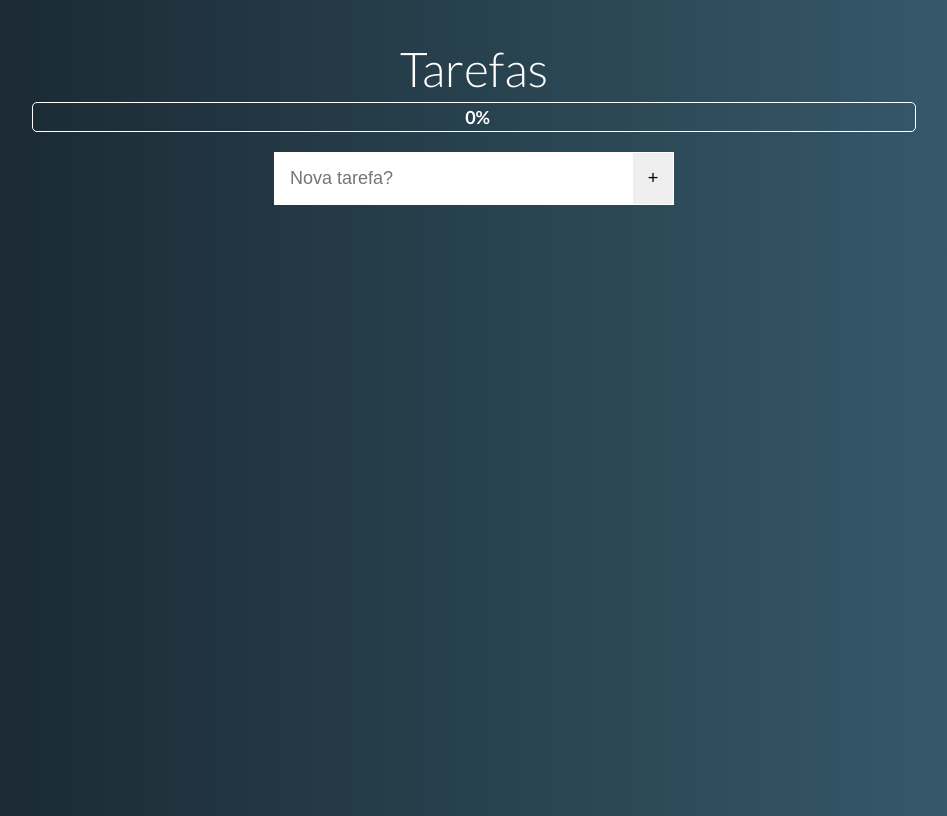
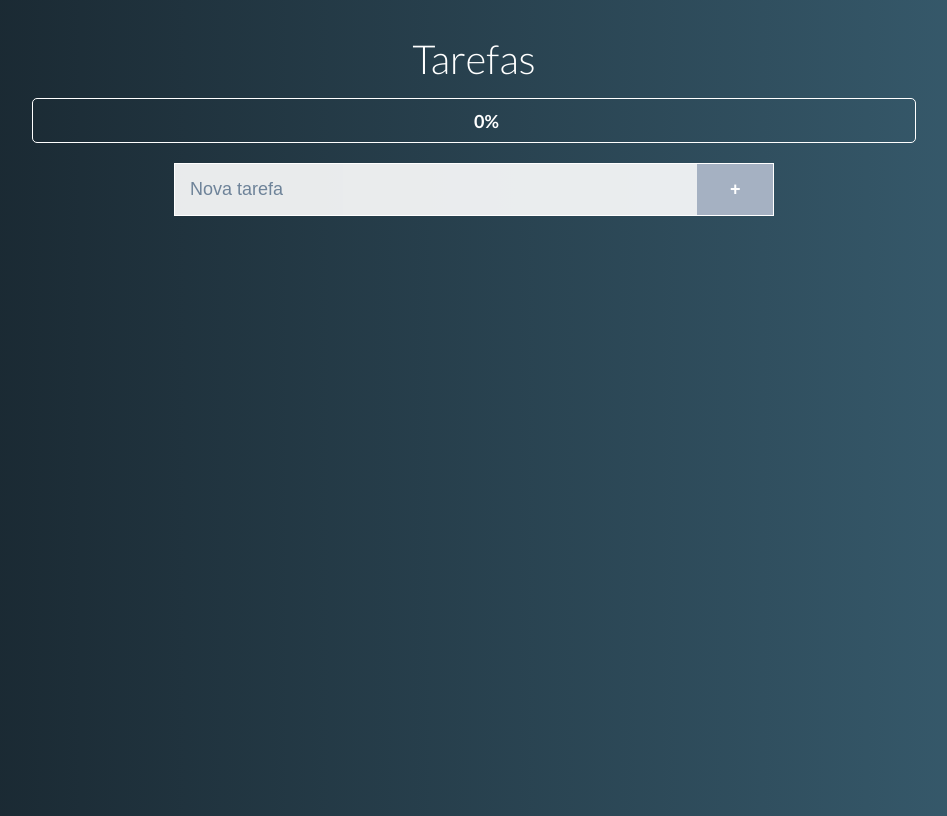
Before and after one commit to vdsou/todo-list-curso-vue, a Vue app: page / in a window 1280 px wide. Shown: the whole page, without its empty margins (166-1113 px from the left). Built offline with nearby package versions, Linux system fonts and the light colour scheme.

Commit message:
update layout and style improvements

```diff
--- a/src/App.vue
+++ b/src/App.vue
@@ -39,6 +39,7 @@ export default {
 <style>
 * {
   box-sizing: border-box;
+  transition: all ease 200ms;
 }
 body {
   font-family: "Lato", sans-serif;
@@ -55,8 +56,8 @@ body {
 }
 
 #app h1 {
-  margin-bottom: 5px;
+  margin-bottom: 15px;
   font-weight: 300;
-  font-size: 3rem;
+  font-size: 2.5rem;
 }
 </style>
--- a/src/components/NewTask.vue
+++ b/src/components/NewTask.vue
@@ -1,6 +1,6 @@
 <template>
   <form @submit.prevent="addTask" class="new-task-form">
-    <input type="text" placeholder="Nova tarefa?" v-model="text" />
+    <input type="text" placeholder="Nova tarefa" v-model="text" />
     <button>+</button>
   </form>
 </template>
@@ -27,7 +27,7 @@ export default {
       this.task.text = this.text;
       this.task.done = false;
       let checkTask = this.tasks.filter((task) => task.text === this.text);
-      if(this.text === "") checkTask = 0;
+      if (this.text === "") checkTask = 0;
       if (checkTask.length === 0) {
         this.tasks.push(this.task);
       }
@@ -44,9 +44,10 @@ export default {
   margin: 20px 0;
   border: 1px solid #fff;
   display: flex;
-  width: 400px;
+  width: 600px;
 }
 input {
+  opacity: 0.9;
   font-size: 18px;
   width: 90%;
   height: 100%;
@@ -55,11 +56,24 @@ input {
   padding: 15px;
   outline: none;
 }
+::placeholder{
+  color: #778ca3;
+}
+.new-task-form:hover input {
+  opacity: 1;
+}
 button {
   font-size: 18px;
   cursor: pointer;
-  width: 10%;
+  width: 13%;
   border: none;
   height: 100%;
+  background: #a5b1c2;
+  font-size: 18px;
+  font-weight: 600;
+  color: #fff;
+}
+button:hover {
+  color: #d1d8e0;
 }
 </style>
--- a/src/components/ProgressBar.vue
+++ b/src/components/ProgressBar.vue
@@ -27,8 +27,8 @@ export default {
 <style scoped>
 span {
   position: absolute;
-  top: 10%;
-  left: 49%;
+  top: 25%;
+  left: 50%;
   font-size: 18px;
   font-weight: 600;
 }
@@ -38,7 +38,7 @@ span {
   border: 1px solid #fff;
   border-radius: 5px;
   overflow: hidden;
-  min-height: 30px;
+  min-height: 45px;
 }
 .progress-percent {
   display: flex;
--- a/src/components/Tasks.vue
+++ b/src/components/Tasks.vue
@@ -27,7 +27,6 @@ export default {
     remove(id) {
       const deletedTask = this.tasks.filter((task) => task.id !== id);
       this.$emit("updateTask", [...deletedTask]);
-
     },
     setStatus(id) {
       this.tasks.forEach((task) => {
@@ -54,14 +53,18 @@ export default {
 
 <style scoped>
 .tasks {
+  display: flex;
   justify-content: center;
   width: 100%;
+  padding: 15px;
 }
 .tasks ul {
-  margin: 10px auto;
-  width: 100%;
+  margin: 0;
+  padding: 0;
+  width: 80%;
   height: 100%;
   display: flex;
+  justify-content: center;
   flex-wrap: wrap;
 }
 .tasks ul li {
@@ -73,19 +76,27 @@ export default {
   background: #eb3b5a;
   height: 150px;
   width: 250px;
-  margin: 15px;
+  margin: 5px;
+  padding: 5px;
   border-radius: 5px;
-  transition: all ease 200ms;
+  transform: scale(0.99);
 }
 .tasks ul li.done {
   background: #2d98da;
+}
+.tasks ul li .text {
+  word-wrap: break-word;
+  width: 100%;
+  text-align: center;
+  padding: 0 10px;
+  overflow-y: auto;
 }
 .tasks ul li.done .text {
   text-decoration: line-through;
 }
 .tasks ul li:hover,
 .tasks ul li.done:hover {
-  transform: scale(1.01);
+  transform: scale(1);
 }
 .tasks .buttons {
   width: 100%;
@@ -96,15 +107,13 @@ export default {
   cursor: pointer;
   padding: 5px 10px;
   color: #4b6584;
-  font-weight: 500;
+  font-weight: 600;
   font-size: 13px;
   border: none;
   border-radius: 5px;
   background: #d1d8e0;
-  transition: ease all 200ms;
 }
 .tasks button:hover {
-  /* background: #4b6584; */
   color: #2d98da;
 }
 </style>
```
